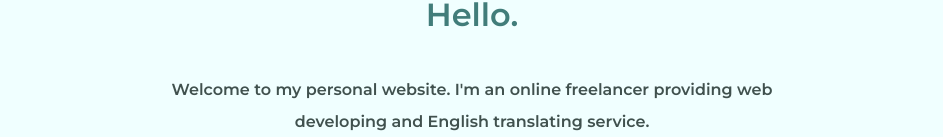
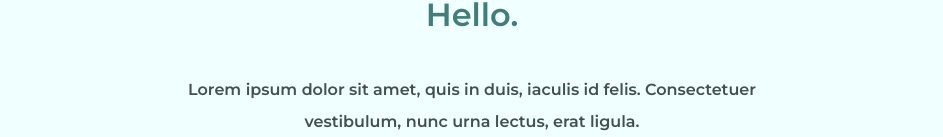
Before and after one commit to nonee123/CV, a plain HTML site: page index.html in a window 1280 px wide. Shown: the part 815-952 px from the top of the page, without its empty margins (168-1111 px from the left). Drawn offline with Linux system fonts and the light colour scheme.

Commit message:
Update index.html

```diff
--- a/index.html
+++ b/index.html
@@ -26,8 +26,8 @@
     <div class="profile">
       <img src="image\My Portrait.jpg" class="circulate" alt="My Portrait">
       <h2>Hello.</h2>
-      <p>Welcome to my personal website. I'm an online freelancer providing web developing and English translating
-        service.</p>
+      <p>Lorem ipsum dolor sit amet, quis in duis, iaculis id felis. Consectetuer vestibulum, nunc urna lectus, erat
+          ligula.</p>
     </div>
     <hr>
     <div class="skills">
```
